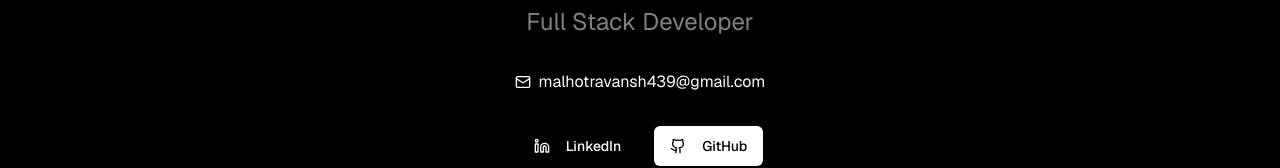
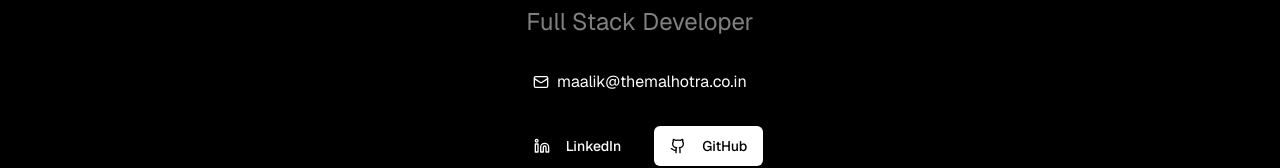
Before and after one commit to vansh-commits/portfolio, a Next.js app: page / in a window 1280 px wide. Shown: the part 470-638 px from the top of the page. Built offline with nearby package versions, Linux system fonts and the light colour scheme.

Commit message:
change email

```diff
--- a/data/data.js
+++ b/data/data.js
@@ -2,7 +2,7 @@ export const personalInfo = {
   name: "Vansh Malhotra",
   title: "Full Stack Developer",
   phone: "+91-9310062968",
-  email: "malhotravansh439@gmail.com",
+  email: "maalik@themalhotra.co.in",
   linkedin: "https://linkedin.com/in/malhotra-vansh",
   github: "https://github.com/vansh-commits",
   twitter: "https://x.com/malhotra439",
```
